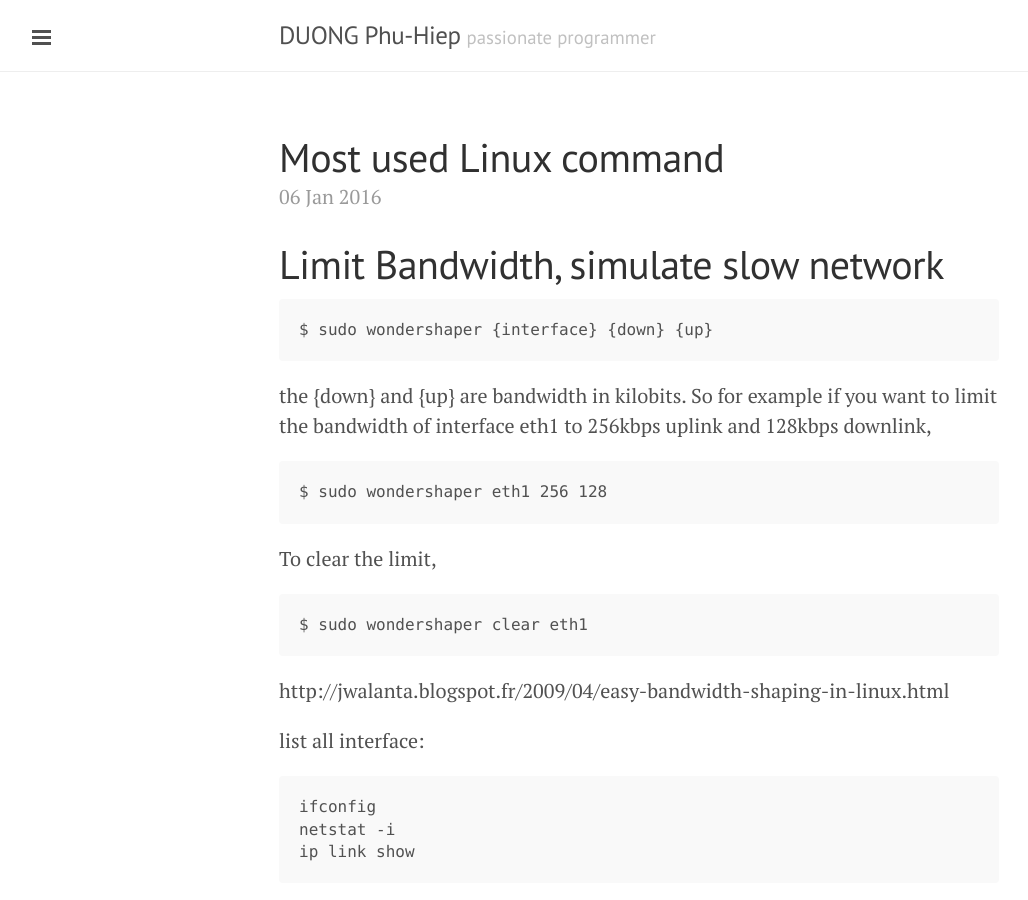
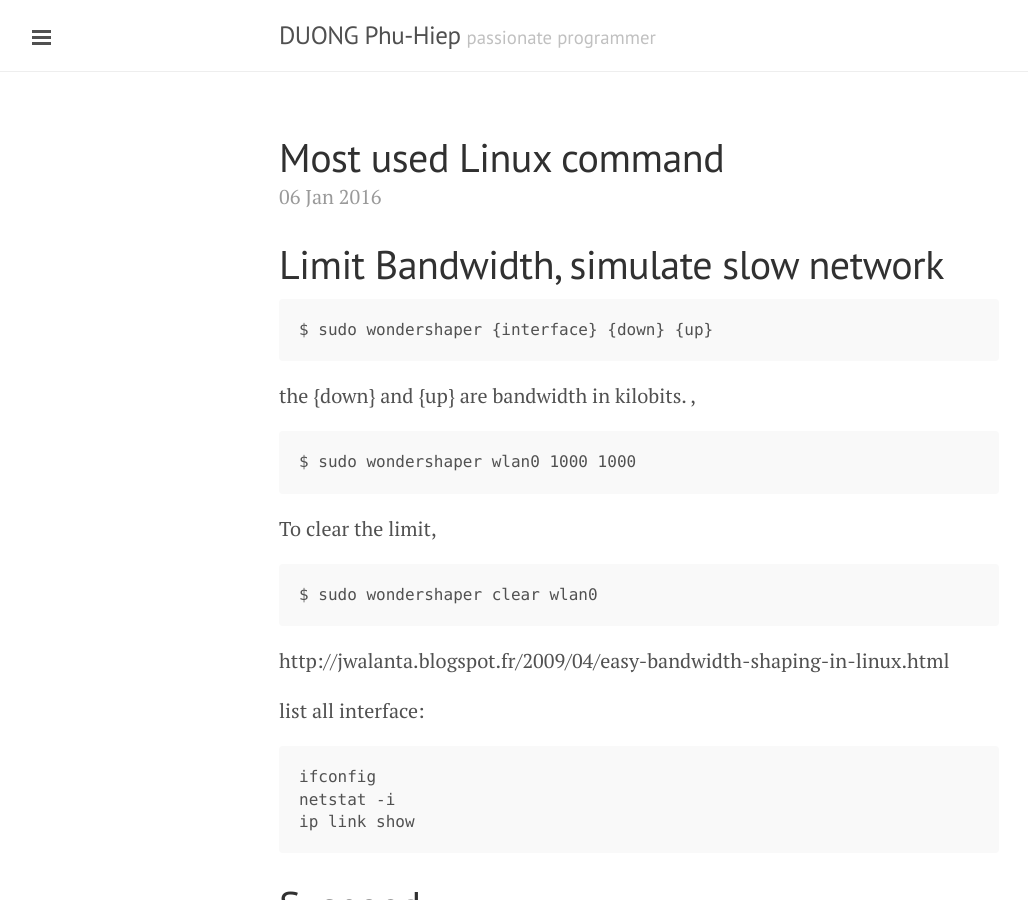
Before and after one commit to duongphuhiep/duongphuhiep.github.io, a Jekyll site: the page built from _posts/2016-01-06-most-used-linux-command.markdown, in a window 1280 px wide and 900 px high. Shown: the whole window, without its empty margins (1-1029 px from the left). Built offline with Jekyll 4.4.1, drawn with Linux system fonts in a browser that asks for light colours.

Commit message:
Post update: Most used Linux command

```diff
--- a/_posts/2016-01-06-most-used-linux-command.markdown
+++ b/_posts/2016-01-06-most-used-linux-command.markdown
@@ -8,13 +8,13 @@ tags: [linux, vim, nano]
 
     $ sudo wondershaper {interface} {down} {up}
 
-the {down} and {up} are bandwidth in kilobits. So for example if you want to limit the bandwidth of interface eth1 to 256kbps uplink and 128kbps downlink,
+the {down} and {up} are bandwidth in kilobits. ,
 
-    $ sudo wondershaper eth1 256 128
+    $ sudo wondershaper wlan0 1000 1000
 
 To clear the limit,
 
-    $ sudo wondershaper clear eth1
+    $ sudo wondershaper clear wlan0
 
 http://jwalanta.blogspot.fr/2009/04/easy-bandwidth-shaping-in-linux.html
 
```
